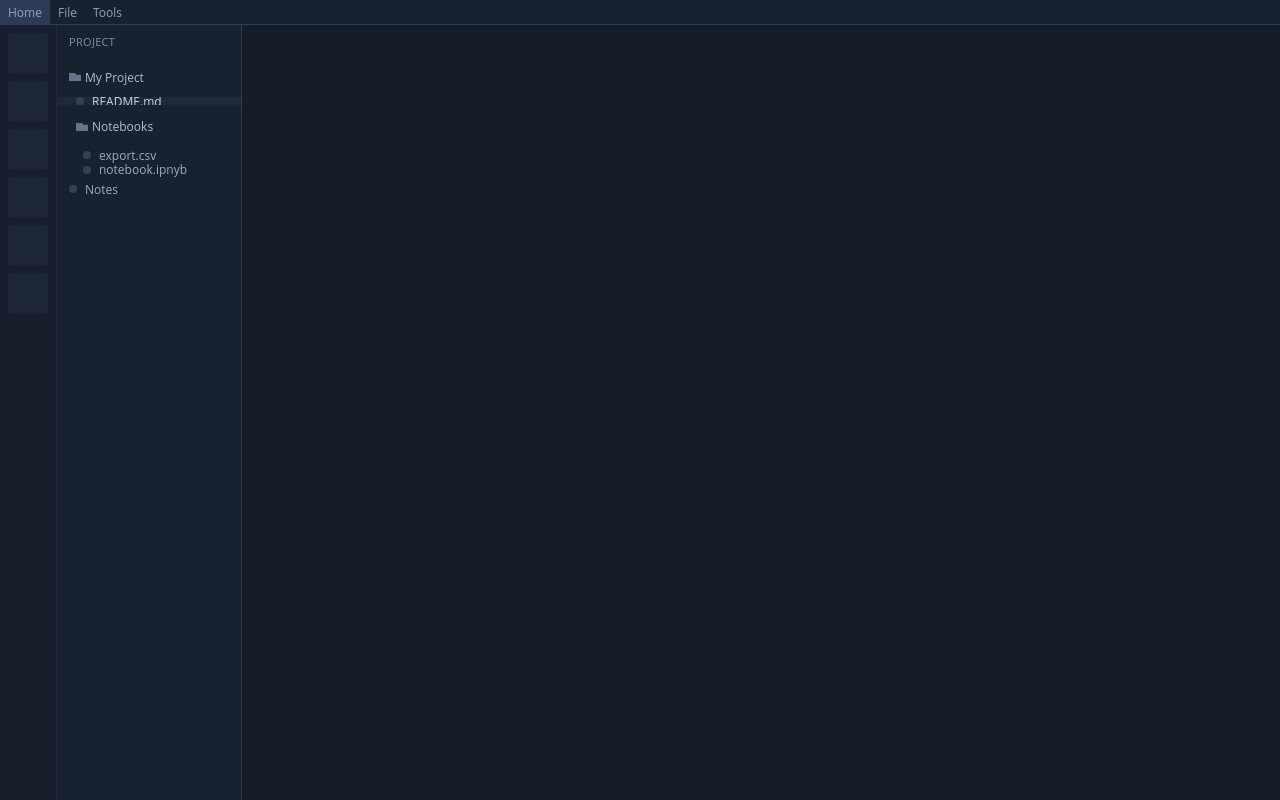
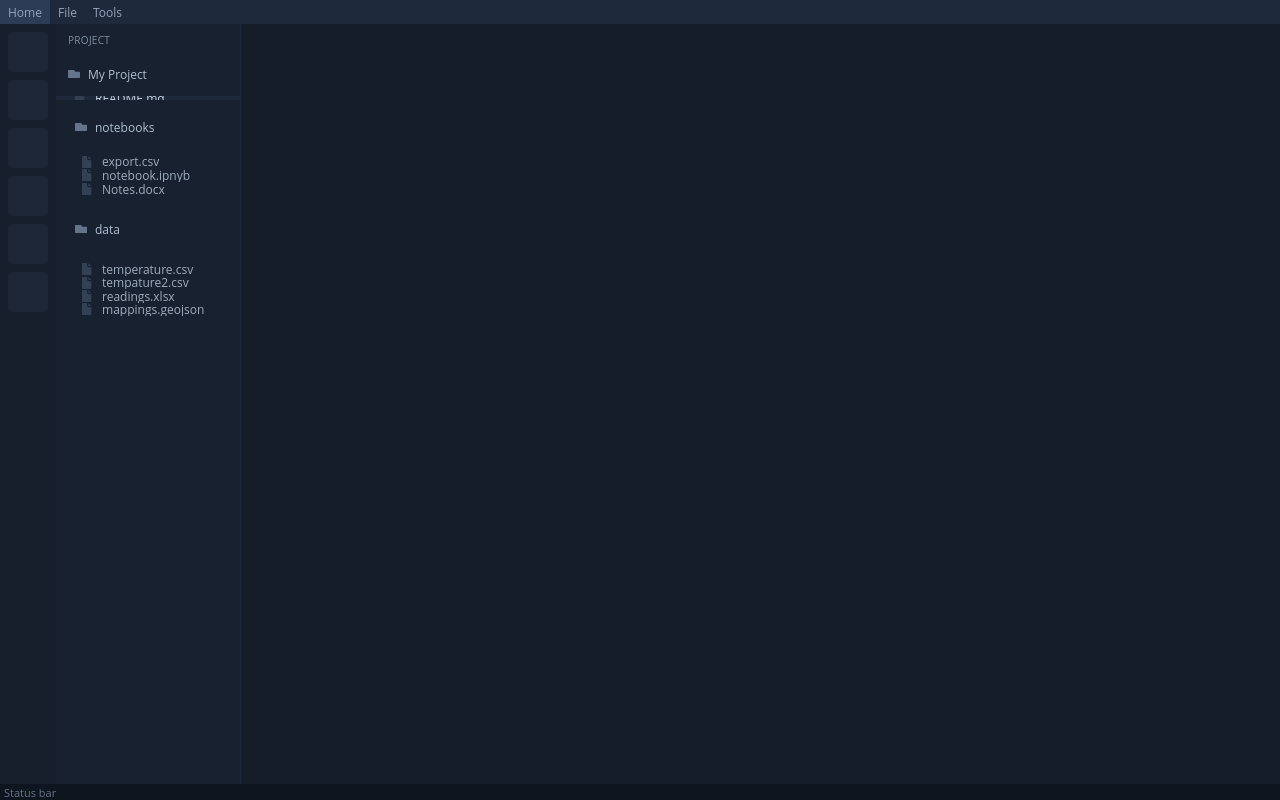
Before and after one commit to harrisonturton/prod-rust-api, a Next.js app: page /editor in a window 1280 px wide. Built offline with nearby package versions, Linux system fonts and the light colour scheme.

Commit message:
Add status bar

```diff
--- a/src/base/file-nav/file-tree.tsx
+++ b/src/base/file-nav/file-tree.tsx
@@ -7,8 +7,15 @@ interface FileTreeProps {
     toggleNode?: (id: string) => void;
 }
 
+const DragHandle = () => (
+    <div className={styles.dragHandleMouseTarget}>
+        <div className={styles.dragHandleIndicator}></div>
+    </div>
+);
+
 const FileTree = ({ items, toggleNode }: FileTreeProps ) => (
     <div className={styles.root}>
+        <DragHandle />
         <div className={styles.project}>
             <span className={styles.projectLabel}>PROJECT</span>
         </div>
@@ -122,8 +129,10 @@ const Folder = ({
 );
 
 const FileIcon = () => (
-    <div className={styles.fileIcon}>
-    </div>
+    <svg className={styles.fileIcon} width="18" height="18" viewBox="0 0 18 18" fill="none" xmlns="http://www.w3.org/2000/svg">
+        <path d="M7.5 3.5C7.5 5.5 9 6.5 10.5 6.5L14 6.5V17C14 17.5523 13.5523 18 13 18H1C0.447716 18 0 17.5523 0 17V1C0 0.447716 0.447715 0 1 0H7.5V3.5Z" fill="inherit"/>
+        <path d="M10.5 4.50001H12.7929C13.2383 4.50001 13.4614 3.96144 13.1464 3.64646L10.3536 0.853565C10.0386 0.538582 9.5 0.761666 9.5 1.20712V3.50001C9.5 4.0523 9.94772 4.50001 10.5 4.50001Z" fill="inherit"/>
+    </svg>
 );
 
 const FolderIcon = ({ className }: { className?: string }) => (
--- a/src/base/file-nav/index.tsx
+++ b/src/base/file-nav/index.tsx
@@ -19,7 +19,7 @@ const initialState: FileTreeState = {
                 {
                     kind: "folder",
                     id: "1-2",
-                    label: "Notebooks",
+                    label: "notebooks",
                     collapsed: false,
                     active: false,
                     children: [
@@ -35,15 +35,48 @@ const initialState: FileTreeState = {
                             label: "notebook.ipnyb",
                             active: false,
                         },
+                        {
+                            kind: "file",
+                            id: "2",
+                            label: "Notes.docx",
+                            active: false,
+                        },
+                    ]
+                },
+                {
+                    kind: "folder",
+                    id: "1-3",
+                    label: "data",
+                    collapsed: false,
+                    active: false,
+                    children: [
+                        {
+                            kind: "file",
+                            id: "1-3-1",
+                            label: "temperature.csv",
+                            active: false,
+                        },
+                        {
+                            kind: "file",
+                            id: "1-3-2",
+                            label: "tempature2.csv",
+                            active: false,
+                        },
+                        {
+                            kind: "file",
+                            id: "1-3-3",
+                            label: "readings.xlsx",
+                            active: false,
+                        },
+                        {
+                            kind: "file",
+                            id: "1-3-4",
+                            label: "mappings.geojson",
+                            active: false,
+                        },
                     ]
                 },
             ],
-        },
-        {
-            kind: "file",
-            id: "2",
-            label: "Notes",
-            active: false,
         },
     ]
 };
--- a/src/base/file-nav/styles.module.scss
+++ b/src/base/file-nav/styles.module.scss
@@ -3,14 +3,44 @@
 @import "base/styles/grid";
 @import "base/styles/font";
 
+.dragHandleMouseTarget {
+    position: absolute;
+    height: 100%;
+    top: 0;
+    right: calc(-1 * $space-sm / 2);
+    bottom: 0;
+    width: $space-sm;
+    display: flex;
+    justify-content: center;
+
+    &:hover {
+        cursor: grab;
+    }
+
+    &:hover > .dragHandleIndicator {
+        transform: scaleX(3);
+        opacity: 1;
+    }
+}
+
+.dragHandleIndicator {
+    width: 1px;
+    height: 100%;
+    background-color: $gray-700;
+    opacity: 0;
+}
+
 .root {
     display: flex;
     flex-direction: column;
+    position: relative;
 
     background-color: color.scale($gray-800, $lightness: -20%);
     width: calc($grid-baseline * 23);
     padding-bottom: $space-xs;
-    border-right: 1px solid color.scale($gray-800, $lightness: 10%);
+    border-right: 1px solid color.scale($gray-800, $lightness: -0%);
+    z-index: 0;
+    user-select: none;
 }
 
 .project {
@@ -19,12 +49,11 @@
     width: 100%;
     height: $space-md;
     padding-top: $space-xxxs;
-    padding-bottom: $space-xxxs;
 }
 
 .projectLabel {
     padding-left: $space-xs;
-    font-size: $font-size-xs;
+    font-size: $font-size-xxs;
     font-weight: 500;
     letter-spacing: 0.3px;
     color: color.scale($gray-500, $lightness: 20%);
@@ -81,7 +110,7 @@
 .fileItemLabel {
     color: color.scale($gray-400, $lightness: 10%);
     font-size: $font-size-sm;
-    padding-left: $space-xxs;
+    padding-left: $space-xxxs;
     height: 100%;
     display: flex;
     align-items: center;
@@ -90,21 +119,13 @@
 .folderIcon {
     fill: $gray-500;
     width: $space-xs;
-    padding-right: $space-xxxs;
+    padding-right: $space-xxs;
 }
 
 .fileIcon {
-    width: $space-xxs;
-    height: $space-xxs;
-    border-radius: 100%;
-    background-color: $gray-700;
-    display: flex;
-    align-items: center;
-    justify-content: center;
-
-    & .fileIconCharacter {
-        font-size: $font-size-md;
-    }
+    fill: $gray-700;
+    width: $space-xs;
+    padding-right: $space-xxxs;
 }
 
 .folderItem {
@@ -115,29 +136,3 @@
         cursor: pointer;
     }
 }
-
-/*
-.labelRoot {
-    display: flex;
-    align-items: center;
-    padding-left: $space-xs;
-    padding-right: $space-xs;
-
-    &:hover {
-        cursor: pointer;
-        background: color.scale($gray-700, $lightness: -25%);
-    }
-}
-
-.label {
-    display: block;
-    font-size: $font-size-sm;
-    height: calc($space-sm);
-}
-
-.directory {
-    display: block;
-    width: 12px;
-    padding-right: $space-xxxs;
-    fill: $gray-400;
-}*/
--- /dev/null
+++ b/src/base/status-bar/index.tsx
@@ -0,0 +1,9 @@
+import * as styles from "./styles.module.scss";
+
+const StatusBar = () => (
+    <div className={styles.statusBar}>
+        <span>Status bar</span>
+    </div>
+);
+
+export default StatusBar;
--- /dev/null
+++ b/src/base/status-bar/styles.module.scss
@@ -0,0 +1,19 @@
+@use "sass:color";
+@import "base/styles/colors";
+@import "base/styles/grid";
+@import "base/styles/font";
+
+.statusBar {
+    width: 100%;
+    display: flex;
+    align-items: center;
+    height: $space-sm;
+    background-color: color.scale($gray-800, $lightness: -50%);
+    color: white;
+    padding-left: $space-xxxs;
+
+    & span {
+        color: $gray-500;
+        font-size: $font-size-xs;
+    }
+}
--- a/src/base/styles/_colors.scss
+++ b/src/base/styles/_colors.scss
@@ -20,5 +20,5 @@ $violet-400: #a78bfa;
 $violet-500: #8b5cf6;
 $violet-600: #7c3aed;
 $violet-700: #6d28d9;
-$violet-800: #fb923c;
+$violet-800: #5b21b6;
 $violet-900: #4c1d95;
--- a/src/base/tab-nav/styles.module.scss
+++ b/src/base/tab-nav/styles.module.scss
@@ -4,7 +4,6 @@
 
 .root {
     background-color: color.scale($gray-800, $lightness: -25%);
-    border-right: 1px solid color.scale($gray-800, $lightness: 0%);
     width: calc($grid-baseline * 7);
     display: flex;
     flex-direction: column;
@@ -21,7 +20,7 @@
 
     &:hover {
         cursor: pointer;
-        background-color: color.scale($gray-800, $lightness: 10%);
+        opacity: 0.5;
     }
 
     &:active {
--- a/src/base/toolbar/styles.module.scss
+++ b/src/base/toolbar/styles.module.scss
@@ -7,8 +7,7 @@
     width: 100%;
     display: flex;
     height: $space-md;
-    background-color: color.scale($gray-800, $lightness: -20%);
-    border-bottom: 1px solid color.scale($gray-800, $lightness: 10%);
+    background-color: $gray-800;
 }
 
 .menu {
--- a/src/views/editor/index.tsx
+++ b/src/views/editor/index.tsx
@@ -2,6 +2,7 @@ import type { NextPage } from "next";
 import Head from "next/head";
 import TabNav from "base/tab-nav";
 import Toolbar from "base/toolbar";
+import StatusBar from "base/status-bar";
 import createFileTree from "base/file-nav";
 import styles from "./styles.module.scss";
 
@@ -19,6 +20,7 @@ const Editor: NextPage = () => {
                     <TabNav/>
                     <FileTree/>
                 </section>
+                <StatusBar/>
             </main>
         </div>
     );
```
